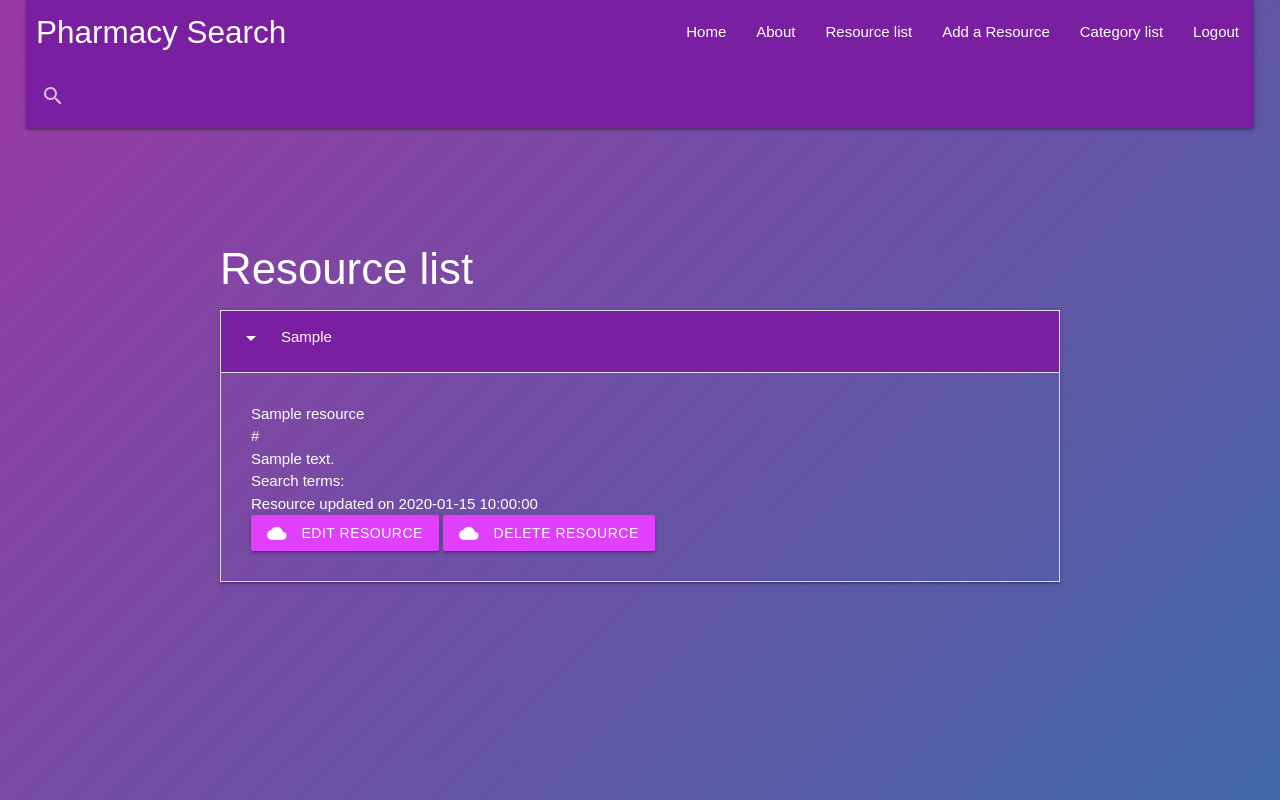
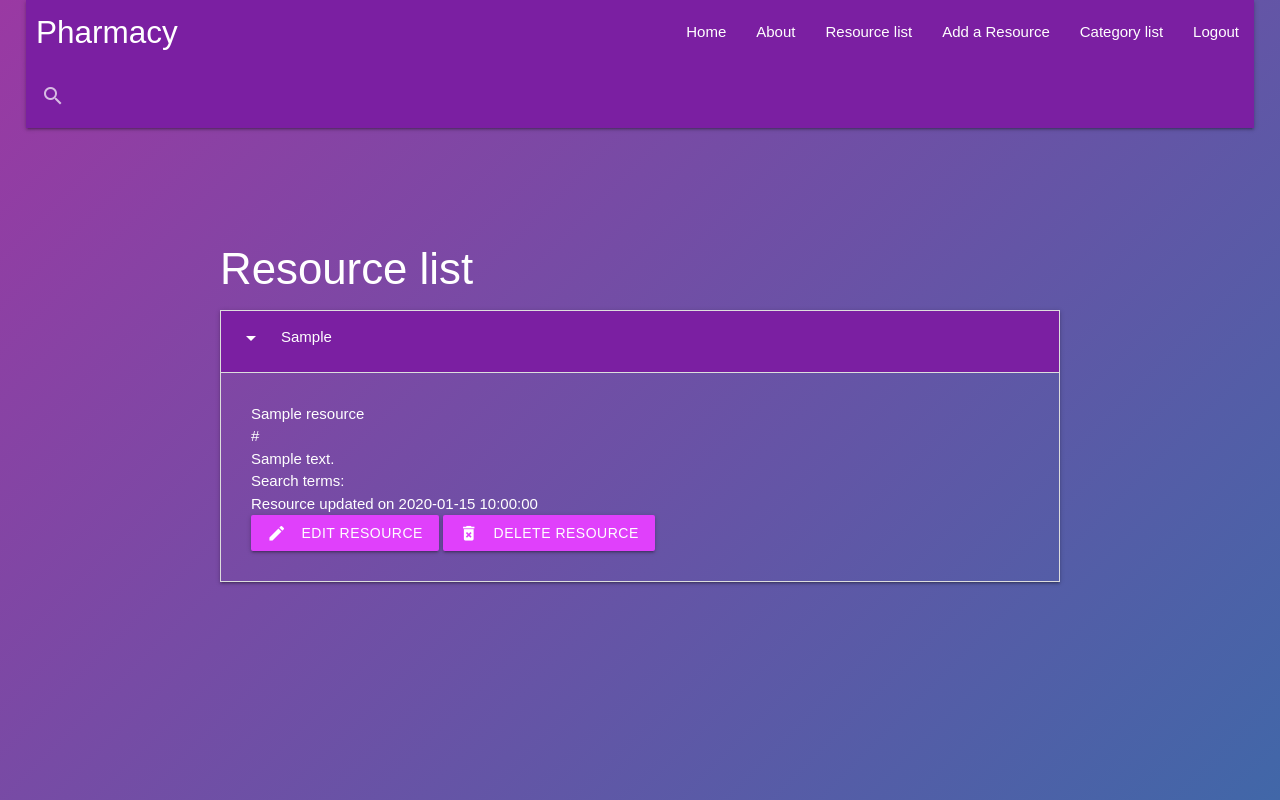
Before and after one commit to Mismiles/clinical-search-tool, a Flask app: page /query in a window 1280 px wide, after a click that opens the changed part. Run offline with Flask 2, Linux system fonts and the light colour scheme; the visitor is signed in with stand-in values (Sample User, id 1); a database or web service that is not in the repository returns one stand-in record (values such as "Sample title"); some libraries are stand-ins or nearby versions.

Commit message:
formatted buttons

```diff
--- a/static/css/style.css
+++ b/static/css/style.css
@@ -38,6 +38,7 @@ body {
   height: 100%;
   background-size: cover;
   background-repeat: no-repeat;
+  background-attachment: fixed;
   background: rgba(154,57,163,1);
   background: -moz-linear-gradient(-45deg, rgba(154,57,163,1) 0%, rgba(65,103,168,1) 100%);
   background: -webkit-gradient(left top, right bottom, color-stop(0%, rgba(154,57,163,1)), color-stop(100%, rgba(65,103,168,1)));
--- a/templates/base.html
+++ b/templates/base.html
@@ -14,7 +14,7 @@
 <body>
     <nav>
     <div class="nav-wrapper purple darken-2">
-    <a href="/" class="brand-logo">Pharmacy Search</a>
+    <a href="/" class="brand-logo">Pharmacy</a>
     <a href="#" data-target="mobile-demo" class="sidenav-trigger"><i class="material-icons">menu</i></a>
       <ul id="nav-mobile" class="right hide-on-med-and-down">
         <li><a href="/">Home</a></li>
--- a/templates/resourcelist.html
+++ b/templates/resourcelist.html
@@ -22,8 +22,8 @@
     <p>Search terms: {{resource.searchterms}}</p>
     <p>Resource updated on {{resource.resource_updated}}</p>
     {% if session.user %}
-        <a href="{{url_for('editresource', resource_id=resource._id)}}" class="waves-effect #e040fb purple accent-2 btn btn small"><i class="material-icons left">cloud</i>Edit resource</a>
-        <a href="{{url_for('delete_resource', resource_id=resource._id)}}" class="waves-effect #e040fb purple accent-2 btn btn small"><i class="material-icons left">cloud</i>Delete resource</a>
+        <a href="{{url_for('editresource', resource_id=resource._id)}}" class="waves-effect #e040fb purple accent-2 btn btn small"><i class="material-icons left">edit</i>Edit resource</a>
+        <a href="{{url_for('delete_resource', resource_id=resource._id)}}" class="waves-effect #e040fb purple accent-2 btn btn small"><i class="material-icons left">delete_forever</i>Delete resource</a>
     {% else %}
         <h5 class="red"><b>Login or Register to Edit or Delete</b></h5>
     {% endif %}
```
Also changed, not shown: templates/categorylist.html (+4 -4 lines).
